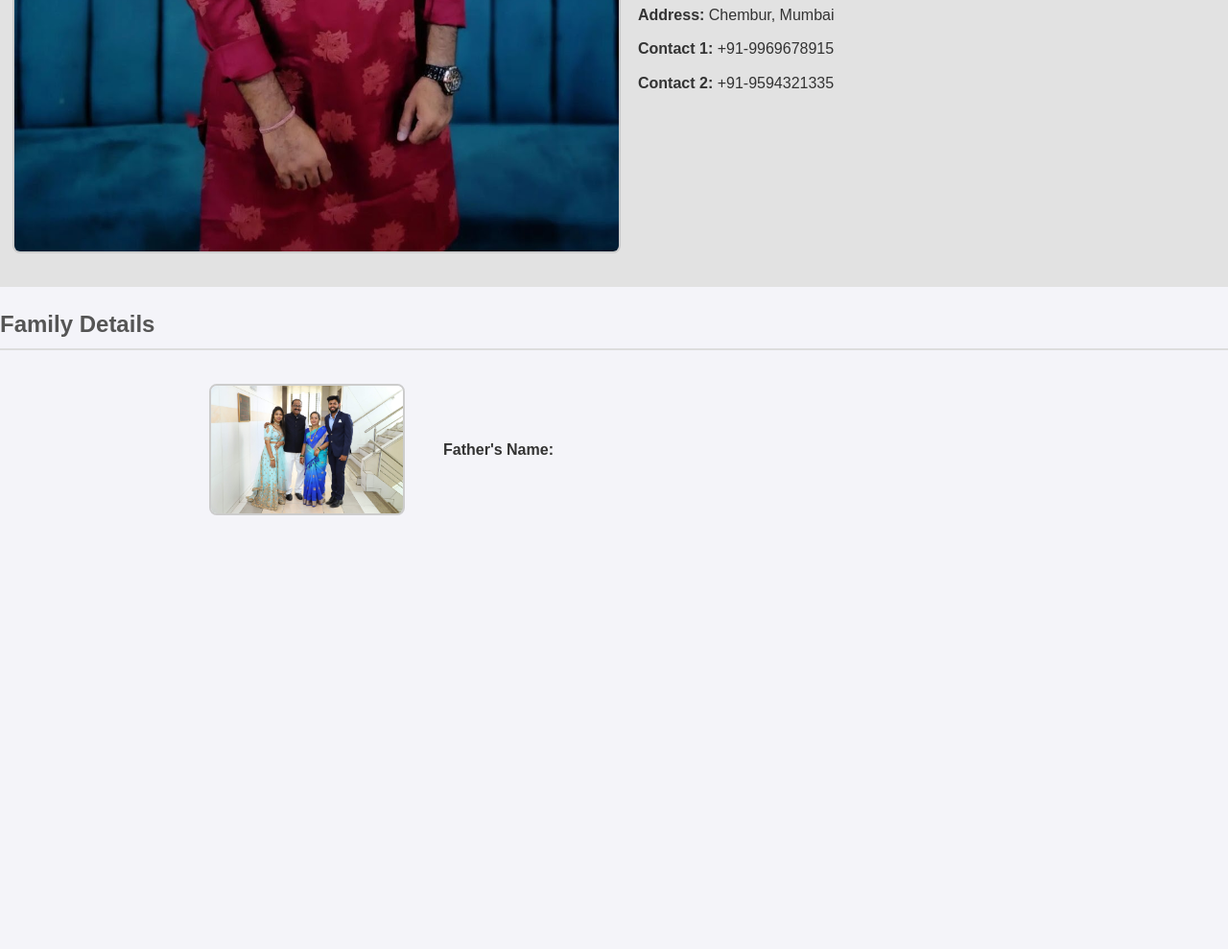
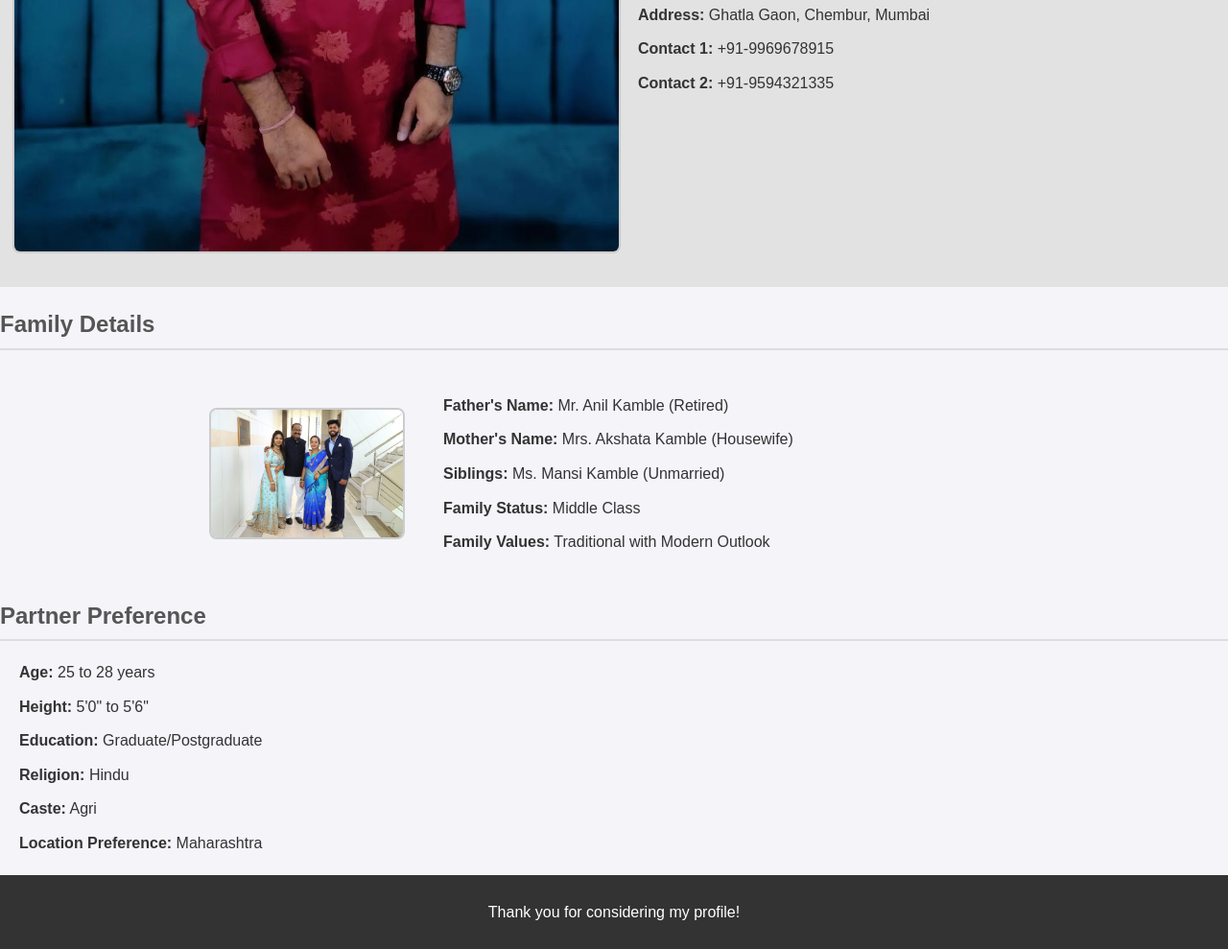
Before and after one commit to aabhidevops/Personal-Details, a plain HTML site: page index.html in a window 1280 px wide. Shown: the part 765-1754 px from the top of the page at 96% size. Before the commit the page ends 1317 px from the top, so only its background shows below. Drawn offline with Linux system fonts and the light colour scheme.

```diff
--- a/index.html
+++ b/index.html
@@ -10,8 +10,8 @@
     <header>
         <h1>Biodata</h1>
         <div class="links">
-            <a href="https://www.linkedin.com/in/abhishek-kamble-06b916136/" target="_blank">LinkedIn</a>
-            <a href="https://photos.app.goo.gl/qZxrJvrM47A3ae6VA" target="_blank">View Images</a>
+          <a href="https://photos.app.goo.gl/qZxrJvrM47A3ae6VA" target="_blank">View Images</a>
+          <a href="https://www.linkedin.com/in/abhishek-kamble-06b916136/" target="_blank">LinkedIn Profile</a>
         </div>
     </header>
 
@@ -31,8 +31,8 @@
                 <p><strong>Mother Tongue:</strong> Marathi</p>
                 <p><strong>Education:</strong> B.Tech in Information Technology</p>
                 <p><strong>Profession:</strong> DevOps Engineer</p>
-                <p><strong>Salary:</strong> ₹10,00,000</p> <!-- Updated salary -->
-                <p><strong>Address:</strong> Chembur, Mumbai</p> <!-- Updated address -->
+                <p><strong>Salary:</strong> ₹10,00,000</p>
+                <p><strong>Address:</strong> Ghatla Gaon, Chembur, Mumbai</p>
                 <p><strong>Contact 1:</strong> +91-9969678915</p>
                 <p><strong>Contact 2:</strong> +91-9594321335</p>
             </div>
@@ -44,4 +44,30 @@
         <div class="info-container">
             <img src="images/family.JPG" alt="Family Picture" class="family-picture">
             <div class="details">
-                <p><strong>Father's Name:
+                <p><strong>Father's Name:</strong> Mr. Anil Kamble (Retired)</p>
+                <p><strong>Mother's Name:</strong> Mrs. Akshata Kamble (Housewife)</p>
+                <p><strong>Siblings:</strong> Ms. Mansi Kamble (Unmarried)</p>
+                <p><strong>Family Status:</strong> Middle Class</p>
+                <p><strong>Family Values:</strong> Traditional with Modern Outlook</p>
+            </div>
+        </div>
+    </section>
+
+    <section id="partner-preference">
+        <h2>Partner Preference</h2>
+        <div class="details">
+            <p><strong>Age:</strong> 25 to 28 years</p>
+            <p><strong>Height:</strong> 5'0" to 5'6"</p>
+            <p><strong>Education:</strong> Graduate/Postgraduate</p>
+            <p><strong>Religion:</strong> Hindu</p>
+            <p><strong>Caste:</strong> Agri</p>
+            <p><strong>Location Preference:</strong> Maharashtra</p>
+        </div>
+    </section>
+
+    <footer>
+        <p>Thank you for considering my profile!</p>
+    </footer>
+    <script src="script.js"></script>
+</body>
+</html>
```
